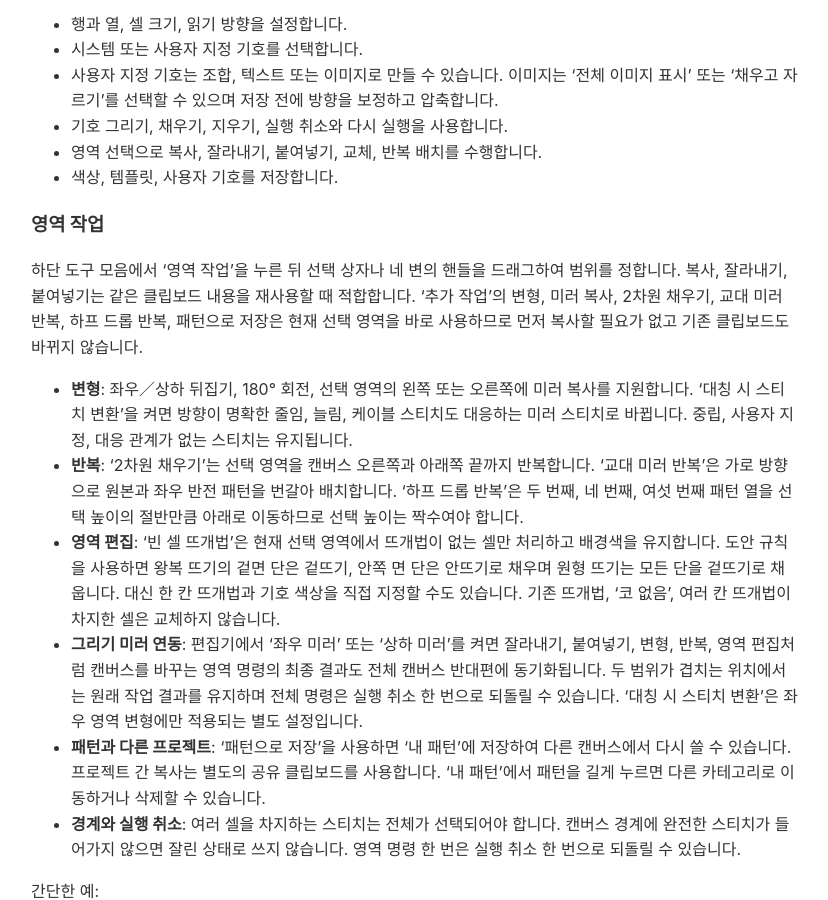
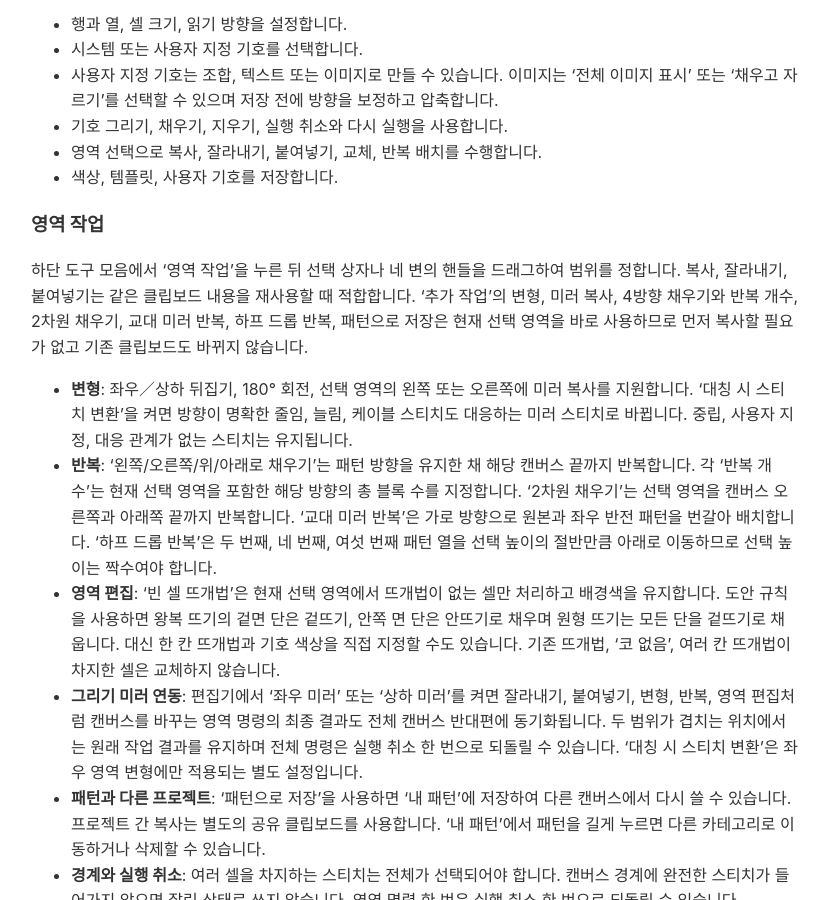
Before and after one commit to iBlackStone/iblackstone.github.io, a Jekyll site: the page built from setword/app-guide_ko.md, in a window 1280 px wide and 900 px high, scrolled down 4888 px. Shown: the whole window, without its empty margins (225-1053 px from the left). Built offline with Jekyll 4.4.1, drawn with Linux system fonts in a browser that asks for light colours.

Commit message:
内容更新

```diff
--- a/setword/app-guide_ko.md
+++ b/setword/app-guide_ko.md
@@ -128,10 +128,10 @@ title: 뜨개질 도우미 사용 안내
 <a id="knitting-chart-area-operations"></a>
 ### 영역 작업
 
-하단 도구 모음에서 ‘영역 작업’을 누른 뒤 선택 상자나 네 변의 핸들을 드래그하여 범위를 정합니다. 복사, 잘라내기, 붙여넣기는 같은 클립보드 내용을 재사용할 때 적합합니다. ‘추가 작업’의 변형, 미러 복사, 2차원 채우기, 교대 미러 반복, 하프 드롭 반복, 패턴으로 저장은 현재 선택 영역을 바로 사용하므로 먼저 복사할 필요가 없고 기존 클립보드도 바뀌지 않습니다.
+하단 도구 모음에서 ‘영역 작업’을 누른 뒤 선택 상자나 네 변의 핸들을 드래그하여 범위를 정합니다. 복사, 잘라내기, 붙여넣기는 같은 클립보드 내용을 재사용할 때 적합합니다. ‘추가 작업’의 변형, 미러 복사, 4방향 채우기와 반복 개수, 2차원 채우기, 교대 미러 반복, 하프 드롭 반복, 패턴으로 저장은 현재 선택 영역을 바로 사용하므로 먼저 복사할 필요가 없고 기존 클립보드도 바뀌지 않습니다.
 
 - **변형**: 좌우／상하 뒤집기, 180° 회전, 선택 영역의 왼쪽 또는 오른쪽에 미러 복사를 지원합니다. ‘대칭 시 스티치 변환’을 켜면 방향이 명확한 줄임, 늘림, 케이블 스티치도 대응하는 미러 스티치로 바뀝니다. 중립, 사용자 지정, 대응 관계가 없는 스티치는 유지됩니다.
-- **반복**: ‘2차원 채우기’는 선택 영역을 캔버스 오른쪽과 아래쪽 끝까지 반복합니다. ‘교대 미러 반복’은 가로 방향으로 원본과 좌우 반전 패턴을 번갈아 배치합니다. ‘하프 드롭 반복’은 두 번째, 네 번째, 여섯 번째 패턴 열을 선택 높이의 절반만큼 아래로 이동하므로 선택 높이는 짝수여야 합니다.
+- **반복**: ‘왼쪽/오른쪽/위/아래로 채우기’는 패턴 방향을 유지한 채 해당 캔버스 끝까지 반복합니다. 각 ‘반복 개수’는 현재 선택 영역을 포함한 해당 방향의 총 블록 수를 지정합니다. ‘2차원 채우기’는 선택 영역을 캔버스 오른쪽과 아래쪽 끝까지 반복합니다. ‘교대 미러 반복’은 가로 방향으로 원본과 좌우 반전 패턴을 번갈아 배치합니다. ‘하프 드롭 반복’은 두 번째, 네 번째, 여섯 번째 패턴 열을 선택 높이의 절반만큼 아래로 이동하므로 선택 높이는 짝수여야 합니다.
 - **영역 편집**: ‘빈 셀 뜨개법’은 현재 선택 영역에서 뜨개법이 없는 셀만 처리하고 배경색을 유지합니다. 도안 규칙을 사용하면 왕복 뜨기의 겉면 단은 겉뜨기, 안쪽 면 단은 안뜨기로 채우며 원형 뜨기는 모든 단을 겉뜨기로 채웁니다. 대신 한 칸 뜨개법과 기호 색상을 직접 지정할 수도 있습니다. 기존 뜨개법, ‘코 없음’, 여러 칸 뜨개법이 차지한 셀은 교체하지 않습니다.
 - **그리기 미러 연동**: 편집기에서 ‘좌우 미러’ 또는 ‘상하 미러’를 켜면 잘라내기, 붙여넣기, 변형, 반복, 영역 편집처럼 캔버스를 바꾸는 영역 명령의 최종 결과도 전체 캔버스 반대편에 동기화됩니다. 두 범위가 겹치는 위치에서는 원래 작업 결과를 유지하며 전체 명령은 실행 취소 한 번으로 되돌릴 수 있습니다. ‘대칭 시 스티치 변환’은 좌우 영역 변형에만 적용되는 별도 설정입니다.
 - **패턴과 다른 프로젝트**: ‘패턴으로 저장’을 사용하면 ‘내 패턴’에 저장하여 다른 캔버스에서 다시 쓸 수 있습니다. 프로젝트 간 복사는 별도의 공유 클립보드를 사용합니다. ‘내 패턴’에서 패턴을 길게 누르면 다른 카테고리로 이동하거나 삭제할 수 있습니다.
```
Also changed, not shown: setword/app-guide_en.md (+2 -2 lines), setword/app-guide_fr.md (+2 -2 lines), setword/app-guide_ja.md (+2 -2 lines), setword/app-guide_zh.md (+2 -2 lines).
